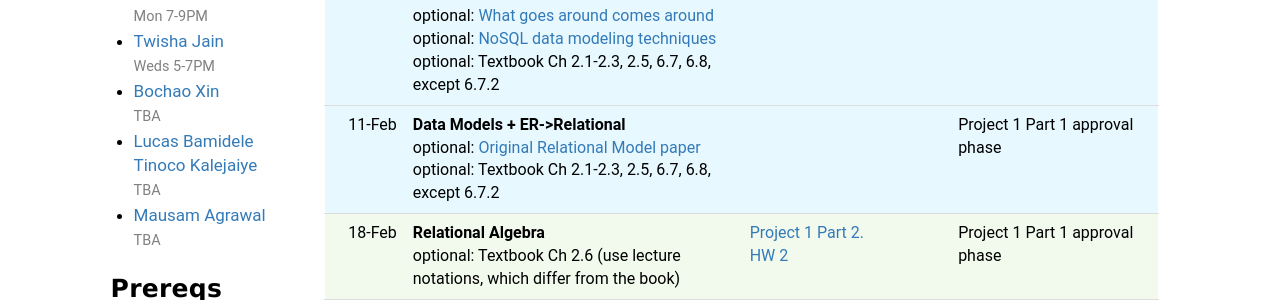
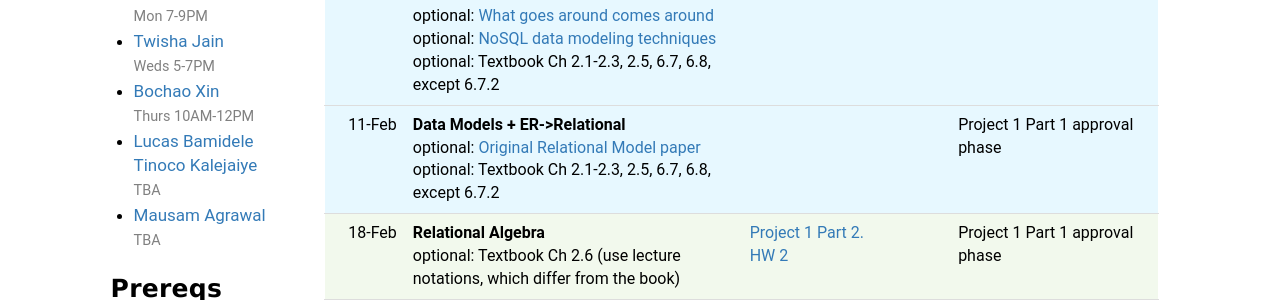
Before and after one commit to Kitatine/w4111.github.io, a Jekyll site: the page built from index.md, in a window 1280 px wide. Shown: the part 728-1028 px from the top of the page. Built offline with Jekyll 4.4.1, drawn with Linux system fonts in a browser that asks for light colours.

Commit message:
Update index_left.md

```diff
--- a/_includes/index_left.md
+++ b/_includes/index_left.md
@@ -26,14 +26,11 @@
 * [Twisha Jain](#)
   <small>Weds 5-7PM</small>
 * [Bochao Xin](#)
-  <small>TBA</small>
+  <small>Thurs 10AM-12PM </small>
 * [Lucas Bamidele Tinoco Kalejaiye](#)
   <small>TBA</small>
 * [Mausam Agrawal](#)
   <small>TBA</small>
-
-
-
 
 
 
```
